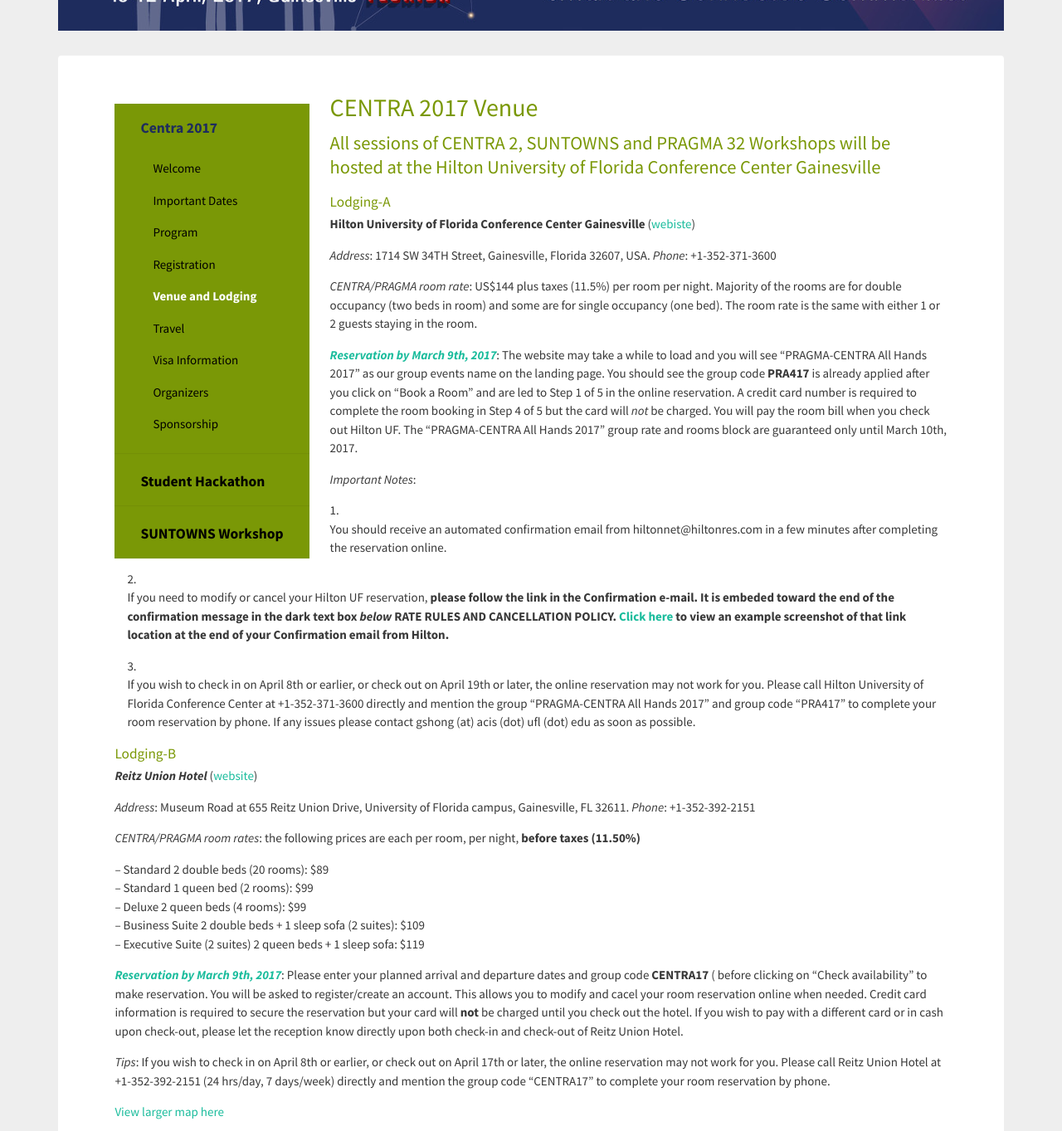
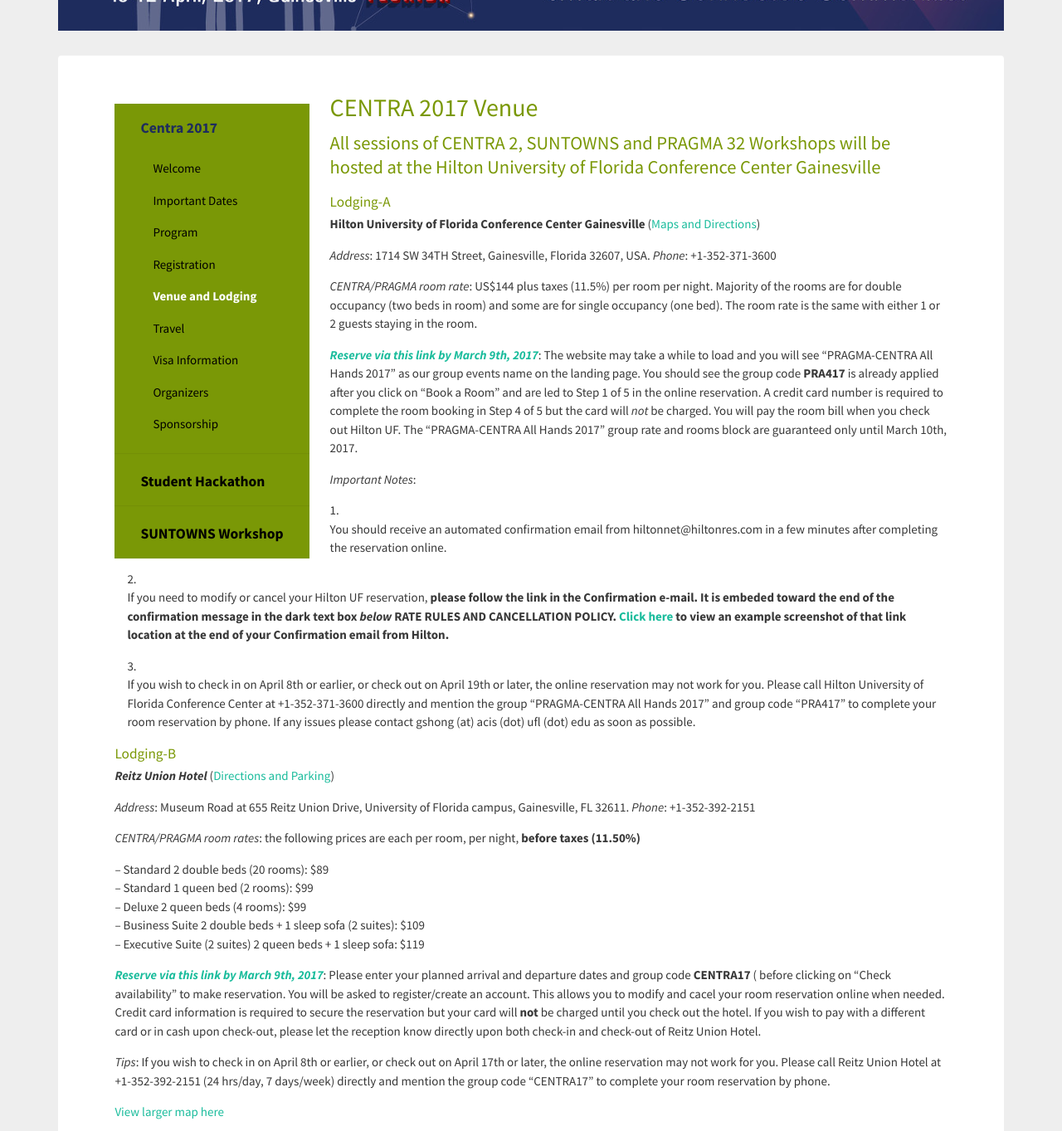
Before and after one commit to hmchou56/centra8, a Jekyll site: the page built from centra2/venue.md, in a window 1280 px wide and 1400 px high, scrolled down 298 px, cut to the strip 0-1363 px from the top of the window. Shown: the whole strip at 83% size. Built offline with Jekyll 4.4.1, drawn with Linux system fonts in a browser that asks for light colours; nearby versions of some CDN libraries.

Commit message:
edited links to hotels directions

```diff
--- a/_includes/venue2017.md
+++ b/_includes/venue2017.md
@@ -4,13 +4,13 @@
 
 #### Lodging-A
 
-<strong>Hilton University of Florida Conference Center Gainesville</strong> (<a href="http://www3.hilton.com/en/hotels/florida/hilton-university-of-florida-conference-center-gainesville-GVNCCHF/index.html" target="_blank">webiste</a>) <br />
+<strong>Hilton University of Florida Conference Center Gainesville</strong> (<a href="http://www3.hilton.com/en/hotels/florida/hilton-university-of-florida-conference-center-gainesville-GVNCCHF/maps-directions/index.html" target="_blank">Maps and Directions</a>)<br />
 
 <i>Address</i>: 1714 SW 34TH Street, Gainesville, Florida 32607, USA. <i>Phone</i>: +1-352-371-3600
 
 <i> CENTRA/PRAGMA room rate</i>: US$144 plus taxes (11.5%) per room per night. Majority of the rooms are for double occupancy (two beds in room) and some are for single occupancy (one bed). The room rate is the same with either 1 or 2 guests staying in the room.
 
-**<i><a href=" http://www.hilton.com/en/hi/groups/personalized/G/GVNCCHF-PRA417-20170409/index.jhtml?WT.mc_id=POG" target="_blank">Reservation by March 9th, 2017</a></i>**: The website may take a while to load and you will see "PRAGMA-CENTRA All Hands 2017" as our group events name on the landing page. You should see the group code <strong>PRA417</strong> is already applied after you click on "Book a Room" and are led to Step 1 of 5 in the online reservation. A credit card number is required to complete the room booking in Step 4 of 5 but the card will *not* be charged. You will pay the room bill when you check out Hilton UF. The "PRAGMA-CENTRA All Hands 2017" group rate and rooms block are guaranteed only until March 10th, 2017.
+**<i><a href=" http://www.hilton.com/en/hi/groups/personalized/G/GVNCCHF-PRA417-20170409/index.jhtml?WT.mc_id=POG" target="_blank">Reserve via this link by March 9th, 2017</a></i>**: The website may take a while to load and you will see "PRAGMA-CENTRA All Hands 2017" as our group events name on the landing page. You should see the group code <strong>PRA417</strong> is already applied after you click on "Book a Room" and are led to Step 1 of 5 in the online reservation. A credit card number is required to complete the room booking in Step 4 of 5 but the card will *not* be charged. You will pay the room bill when you check out Hilton UF. The "PRAGMA-CENTRA All Hands 2017" group rate and rooms block are guaranteed only until March 10th, 2017.
 
 <i>Important Notes</i>:
 
@@ -24,7 +24,7 @@
 
 #### Lodging-B
 
-<strong><i> Reitz Union Hotel</i></strong> (<a href="https://www.union.ufl.edu/UnionHotel" target="_blank">website</a>)
+<strong><i> Reitz Union Hotel</i></strong> (<a href="https://www.union.ufl.edu/UnionHotel/Directions" target="_blank">Directions and Parking</a>)
 
 <i>Address</i>: Museum Road at 655 Reitz Union Drive, University of Florida campus, Gainesville, FL 32611. <i>Phone</i>: +1-352-392-2151
 
@@ -32,7 +32,7 @@
 
 -- Standard 2 double beds (20 rooms): $89<br />-- Standard 1 queen bed (2 rooms): $99<br />-- Deluxe 2 queen beds (4 rooms): $99<br />-- Business Suite 2 double beds + 1 sleep sofa (2 suites): $109<br />-- Executive Suite (2 suites) 2 queen beds + 1 sleep sofa: $119
 
-<strong><i><a href="https://www.union.ufl.edu/UnionHotel/OnlineReservationsandAvailability" target="_blank">Reservation by March 9th, 2017</a></i></strong>: Please enter your planned arrival and departure dates and group code <strong>CENTRA17</strong> ( before clicking on "Check availability" to make reservation. You will be asked to register/create an account. This allows you to modify and cacel your room reservation online when needed. Credit card information is required to secure the reservation but your card will **not** be charged until you check out the hotel. If you wish to pay with a different card or in cash upon check-out, please let the reception know directly upon both check-in and check-out of Reitz Union Hotel.
+<strong><i><a href="https://www.union.ufl.edu/UnionHotel/OnlineReservationsandAvailability" target="_blank">Reserve via this link by March 9th, 2017</a></i></strong>: Please enter your planned arrival and departure dates and group code <strong>CENTRA17</strong> ( before clicking on "Check availability" to make reservation. You will be asked to register/create an account. This allows you to modify and cacel your room reservation online when needed. Credit card information is required to secure the reservation but your card will **not** be charged until you check out the hotel. If you wish to pay with a different card or in cash upon check-out, please let the reception know directly upon both check-in and check-out of Reitz Union Hotel.
 
 <i>Tips</i>: If you wish to check in on April 8th or earlier, or check out on April 17th or later, the online reservation may not work for you. Please call Reitz Union Hotel at +1-352-392-2151 (24 hrs/day, 7 days/week) directly and mention the group code "CENTRA17" to complete your room reservation by phone.
 
```
